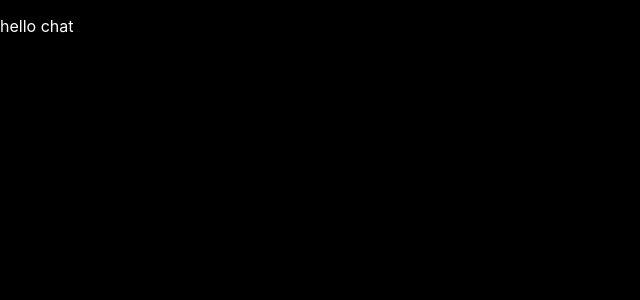
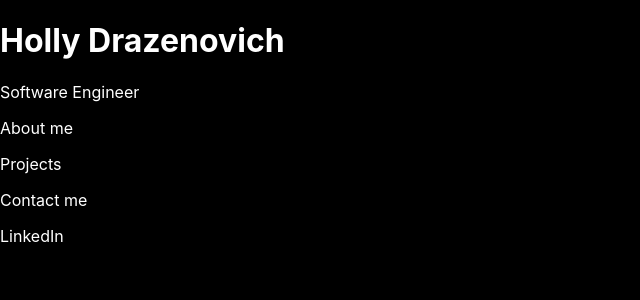
Before and after one commit to HollyDraz/hdportfolio, a React (Create React App) app in the folder portfolio/: page / in a window 1280 px wide. Shown: the top 300 px of the page, without its empty margins (0-640 px from the left). Built offline with nearby package versions, Linux system fonts and the light colour scheme.

Commit message:
added some basic text

```diff
--- a/portfolio/src/App.js
+++ b/portfolio/src/App.js
@@ -4,7 +4,13 @@ import './App.css';
 function App() {
   return (
     <div className="App">
-      <p>hello chat</p>
+      <h1 className='header'>Holly Drazenovich</h1>
+      <p className='subheader'>Software Engineer</p>
+
+      <p className='about'> About me</p>
+      <p className='projects'> Projects</p>
+      <p className='contact'>Contact me</p>
+      <p className='connect'> LinkedIn </p>
     </div>
   );
 }
```
